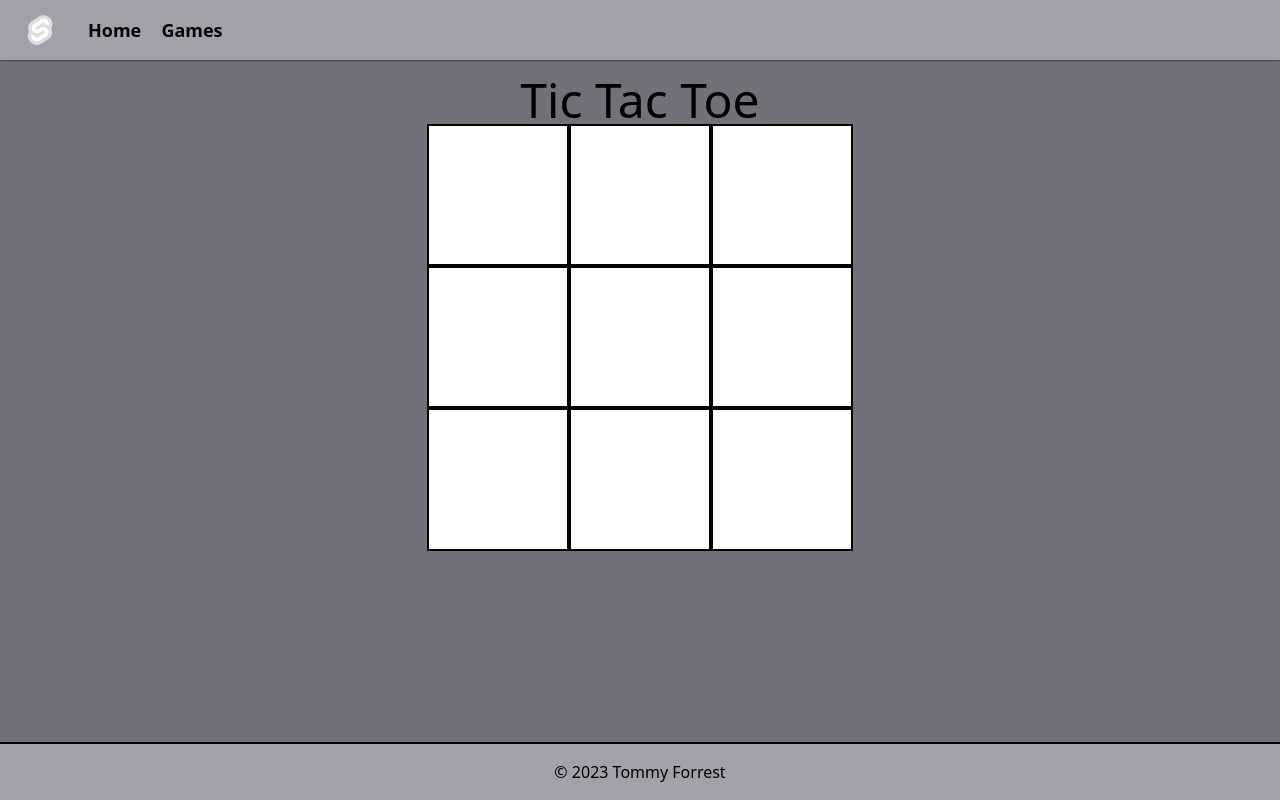
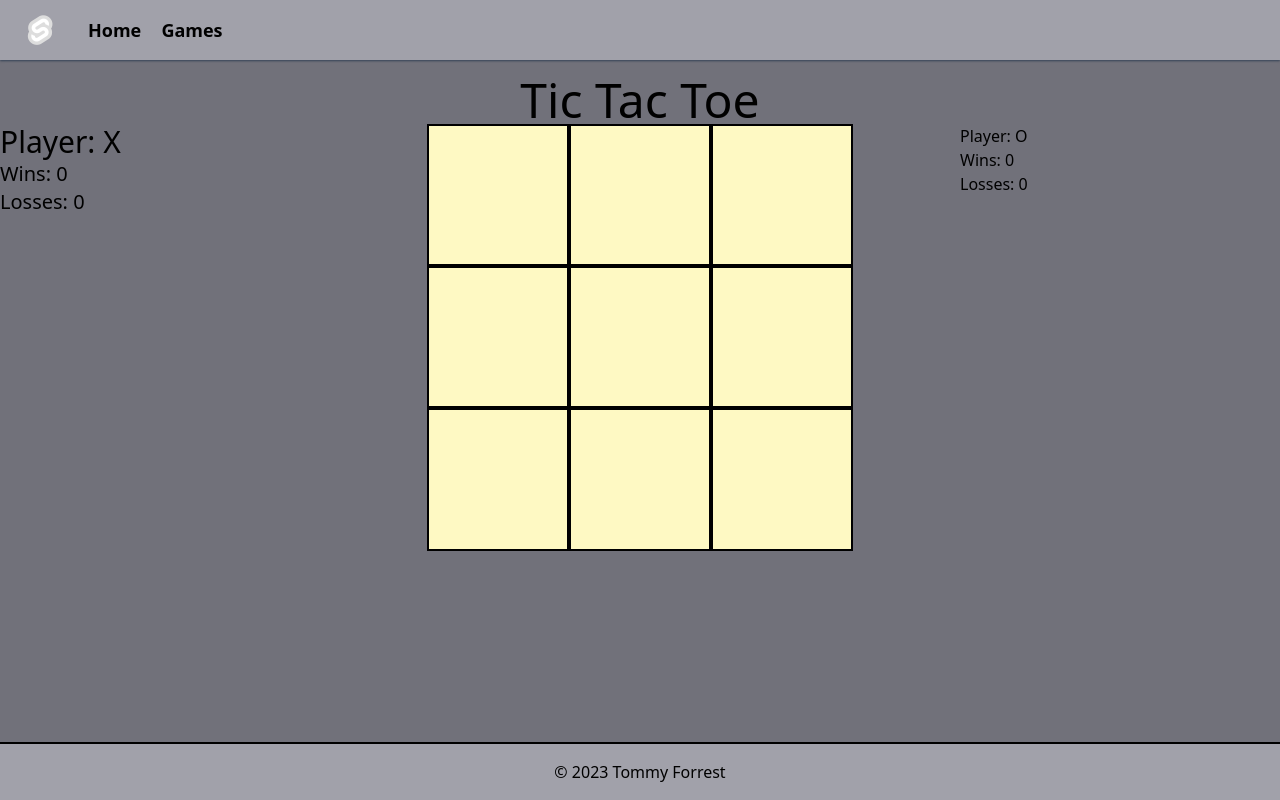
Before and after one commit to 12dteclo-2022-tommyforrest/chad-gaming, a SvelteKit app in the folder apps/web/: page /games/tic-tac-toe in a window 1280 px wide. Built offline with nearby package versions, Linux system fonts and the light colour scheme.

Commit message:
feat(web/ttt): enlarge font and add yellow tint
These two changes were done as per user feedback. See #7 for further details on these changes.

```diff
--- a/apps/web/package.json
+++ b/apps/web/package.json
@@ -23,6 +23,7 @@
 		"browserslist-to-esbuild": "^1.2.0",
 		"eslint": "^8.41.0",
 		"eslint-config-prettier": "^8.8.0",
+		"eslint-plugin-sonarjs": "^0.21.0",
 		"eslint-plugin-svelte": "^2.29.0",
 		"postcss": "^8.4.23",
 		"prettier": "^2.8.8",
--- a/apps/web/src/lib/components/TicTacToeSquare.svelte
+++ b/apps/web/src/lib/components/TicTacToeSquare.svelte
@@ -17,10 +17,10 @@
 </script>
 
 <button
-	class="h-full w-full border-2 border-black bg-white"
+	class="h-full w-full border-2 border-black bg-yellow-100"
 	disabled={inner ? true : disableAnyway ? true : false}
 	on:click={onClick}
 	on:keypress={onClick}
 >
-	<p>{inner ? inner : ""}</p>
+	<p class="text-8xl">{inner ? inner : ""}</p>
 </button>
--- a/apps/web/src/routes/games/tic-tac-toe/+page.svelte
+++ b/apps/web/src/routes/games/tic-tac-toe/+page.svelte
@@ -113,7 +113,14 @@
 <h1 class="text-center text-5xl">Tic Tac Toe</h1>
 
 <div class="grid grid-cols-1 md:grid-cols-4">
-	<div />
+	<div>
+		<h2 class="text-3xl">Player: X</h2>
+
+		<div>
+			<p class="text-xl">Wins: {gameStats.X.wins}</p>
+			<p class="text-xl">Losses: {gameStats.X.losses}</p>
+		</div>
+	</div>
 
 	<div class="mx-auto grid aspect-square w-2/3 grid-cols-3 grid-rows-3 md:col-span-2">
 		{#each boardPositions as position, index}
@@ -127,5 +134,12 @@
 		{/each}
 	</div>
 
-	<div />
+	<div>
+		<h2>Player: O</h2>
+
+		<div>
+			<p>Wins: {gameStats.O.wins}</p>
+			<p>Losses: {gameStats.O.losses}</p>
+		</div>
+	</div>
 </div>
```
Also changed, not shown: apps/web/.eslintrc.cjs, 1 other file (tests, documents, lock files or other folders).
